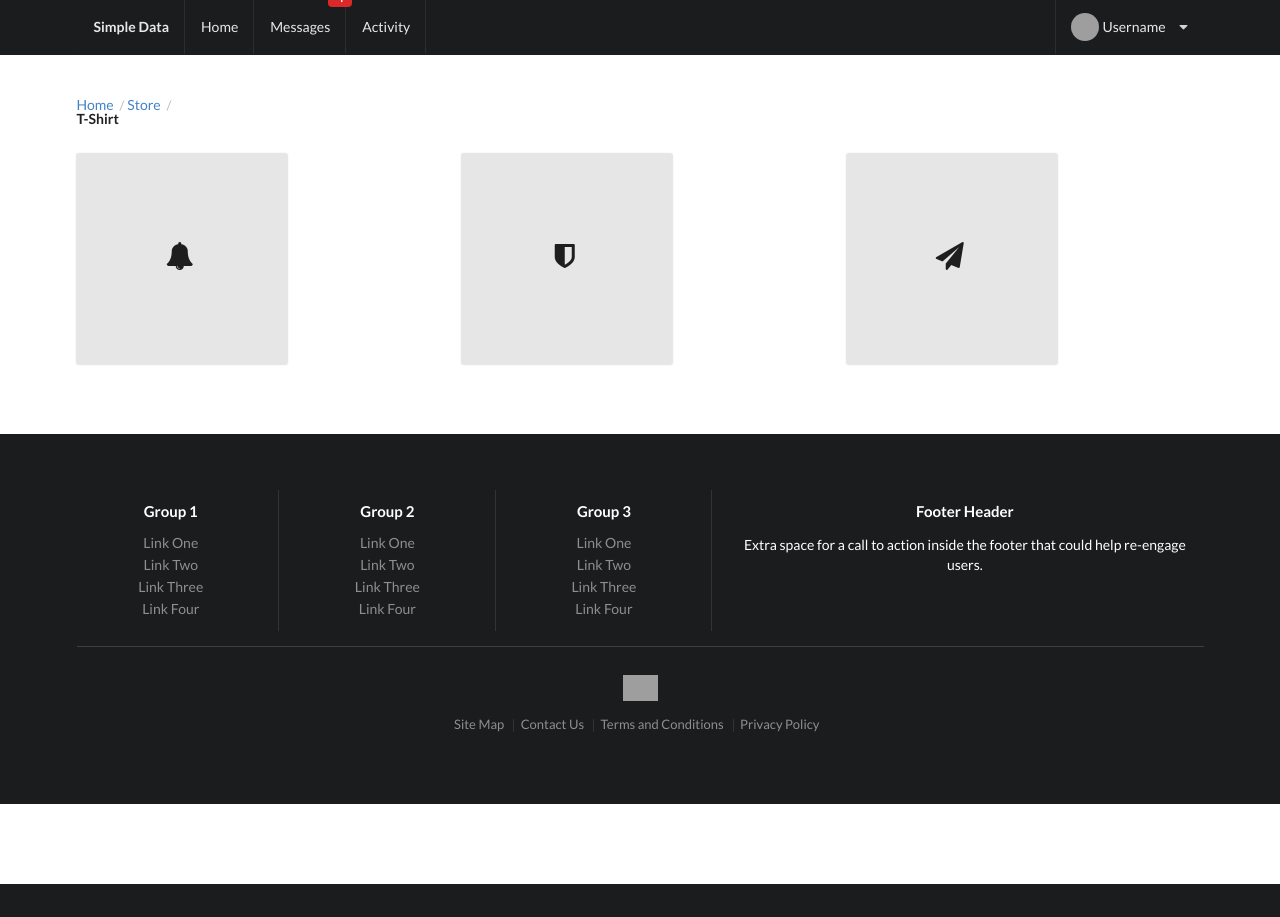
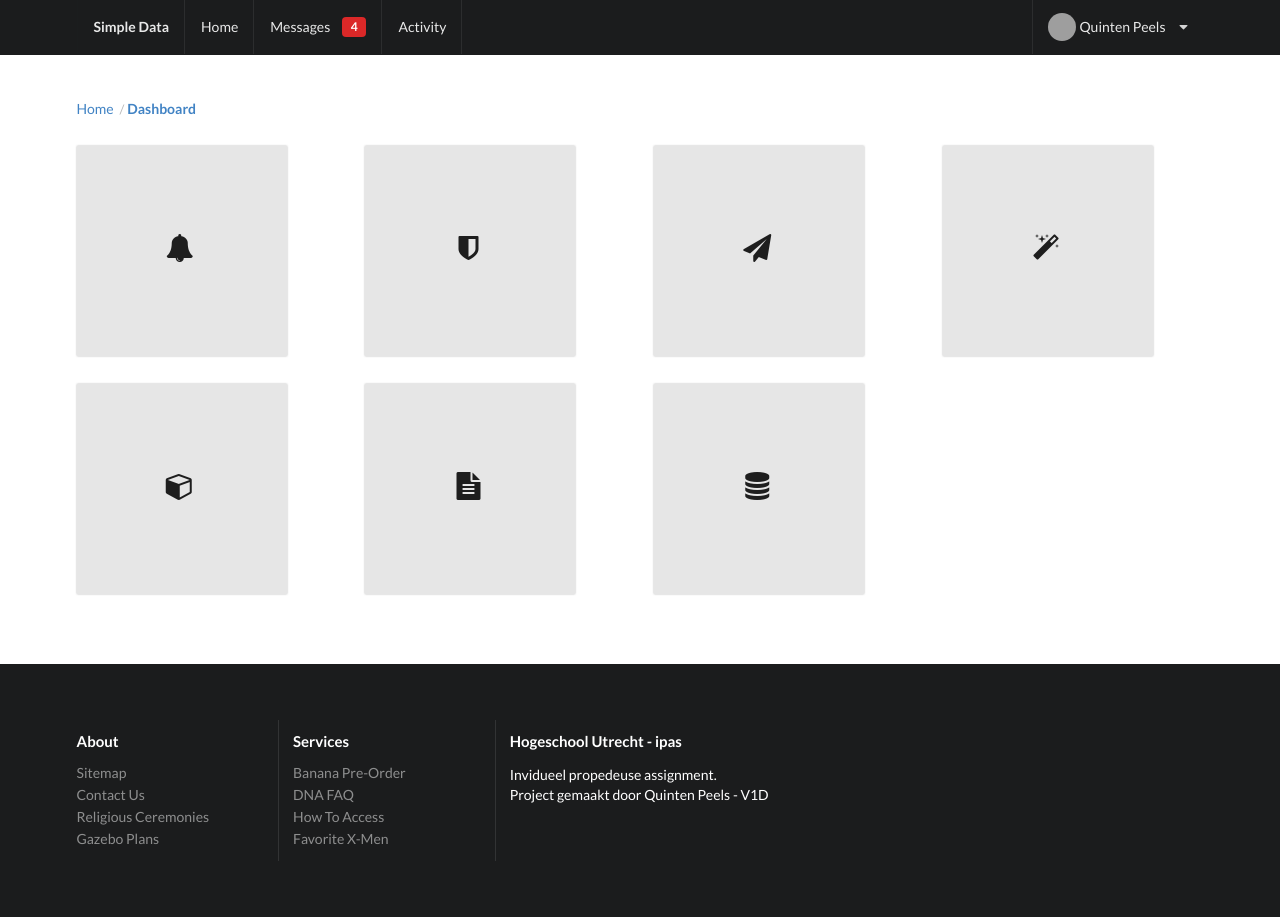
Before and after one commit to Quintenps/DataBound, a PHP site: page /portal/index.php in a window 1280 px wide. Before the commit the page ends 884 px from the top, so only its background shows below. Run offline with PHP 8.4, Linux system fonts and the light colour scheme; grey boxes are pictures that could not be loaded.

Commit message:
plexcon update

```diff
--- a/portal/index.php
+++ b/portal/index.php
@@ -53,13 +53,13 @@
         <div class="ui container">
             <a class="header item" href="#">Simple Data</a> <a class="item"
             href="#">Home</a> <a class="item" href="#">Messages
-            <div class="floating ui red label">
+            <div class="ui red label">
                 4
             </div></a> <a class="item" href="#">Activity</a>
             <div class="right menu">
                 <div class="ui simple dropdown item">
                     <img class="ui avatar image" src=
-                    "https://cnt.bet9ja.com/super9ja/img/login-user-icon.png"><span>Username</span><i class="dropdown icon"></i>
+                    "https://cnt.bet9ja.com/super9ja/img/login-user-icon.png"><span>Quinten Peels</span><i class="dropdown icon"></i>
                     <div class="menu">
                         <div class="header">
                             Profile
@@ -73,27 +73,21 @@
             </div>
         </div>
     </div>
-    <div class="ui main container">
+    <div class="ui main  container">
 
         <div class="ui grid">
-            <div class="two wide column">
+            <div class="four wide column">
                 <div class="ui breadcrumb">
                     <a class="section">Home</a>
                     <div class="divider">
                         /
-                    </div><a class="section">Store</a>
-                    <div class="divider">
-                        /
-                    </div>
-                    <div class="active section">
-                        T-Shirt
-                    </div>
+                    </div><a class="active section">Dashboard</a>
                 </div>
             </div>
         </div>
 
-        <div class="ui grid">
-  <div class="three column row">
+        <div class="ui stackable grid">
+  <div class="four column row">
     <div class="column">
       <div class="ui cube shape">
         <div class="sides">
@@ -133,7 +127,63 @@
         </div>
       </div>
     </div>
+    <div class="column">
+     <div class="ui cube shape">
+        <div class="sides">
+          <div class="active side">
+            <div class="content">
+              <div class="center">
+                <i class="wizard icon"></i>
               </div>
+            </div>
+          </div>
+        </div>
+      </div>
+    </div>
+  </div>
+
+  <div class="four column stackable row">
+    <div class="column">
+      <div class="ui cube shape">
+        <div class="sides">
+          <div class="active side">
+            <div class="content">
+              <div class="center">
+                <i class="cube icon"></i>
+              </div>
+            </div>
+          </div>
+        </div>
+      </div>
+    </div>
+    <div class="column">
+     <div class="ui cube shape">
+        <div class="sides">
+          <div class="active side">
+            <div class="content">
+              <div class="center">
+                <i class="file text icon"></i>
+              </div>
+            </div>
+          </div>
+        </div>
+      </div>
+    </div>
+    <div class="column">
+     <div class="ui cube shape">
+        <div class="sides">
+          <div class="active side">
+            <div class="content">
+              <div class="center">
+                <i class="database icon"></i>
+              </div>
+            </div>
+          </div>
+        </div>
+      </div>
+    </div>
+  </div>
+
 </div>
 
 
@@ -142,44 +192,30 @@
 
     </div>
   <div class="ui inverted vertical footer segment">
-        <div class="ui center aligned container">
-            <div class="ui stackable inverted divided grid">
+    <div class="ui container">
+      <div class="ui stackable inverted divided equal height stackable grid">
         <div class="three wide column">
-                    <h4 class="ui inverted header">Group 1</h4>
+          <h4 class="ui inverted header">About</h4>
           <div class="ui inverted link list">
-                        <a class="item" href="#">Link One</a> <a class="item"
-                        href="#">Link Two</a> <a class="item" href="#">Link
-                        Three</a> <a class="item" href="#">Link Four</a>
+            <a href="#" class="item">Sitemap</a>
+            <a href="#" class="item">Contact Us</a>
+            <a href="#" class="item">Religious Ceremonies</a>
+            <a href="#" class="item">Gazebo Plans</a>
           </div>
         </div>
         <div class="three wide column">
-                    <h4 class="ui inverted header">Group 2</h4>
+          <h4 class="ui inverted header">Services</h4>
           <div class="ui inverted link list">
-                        <a class="item" href="#">Link One</a> <a class="item"
-                        href="#">Link Two</a> <a class="item" href="#">Link
-                        Three</a> <a class="item" href="#">Link Four</a>
-                    </div>
-                </div>
-                <div class="three wide column">
-                    <h4 class="ui inverted header">Group 3</h4>
-                    <div class="ui inverted link list">
-                        <a class="item" href="#">Link One</a> <a class="item"
-                        href="#">Link Two</a> <a class="item" href="#">Link
-                        Three</a> <a class="item" href="#">Link Four</a>
+            <a href="#" class="item">Banana Pre-Order</a>
+            <a href="#" class="item">DNA FAQ</a>
+            <a href="#" class="item">How To Access</a>
+            <a href="#" class="item">Favorite X-Men</a>
           </div>
         </div>
         <div class="seven wide column">
-                    <h4 class="ui inverted header">Footer Header</h4>
-                    <p>Extra space for a call to action inside the footer that
-                    could help re-engage users.</p>
+          <h4 class="ui inverted header">Hogeschool Utrecht - ipas</h4>
+          <p>Invidueel propedeuse assignment.<br />Project gemaakt door Quinten Peels - V1D</p>
         </div>
-            </div>
-            <div class="ui inverted section divider"></div><img class=
-            "ui centered mini image" src="../assets/images/logo.png">
-            <div class="ui horizontal inverted small divided link list">
-                <a class="item" href="#">Site Map</a> <a class="item" href=
-                "#">Contact Us</a> <a class="item" href="#">Terms and
-                Conditions</a> <a class="item" href="#">Privacy Policy</a>
       </div>
     </div>
   </div>
```
Lines whose indentation alone changed are shown as unchanged.
